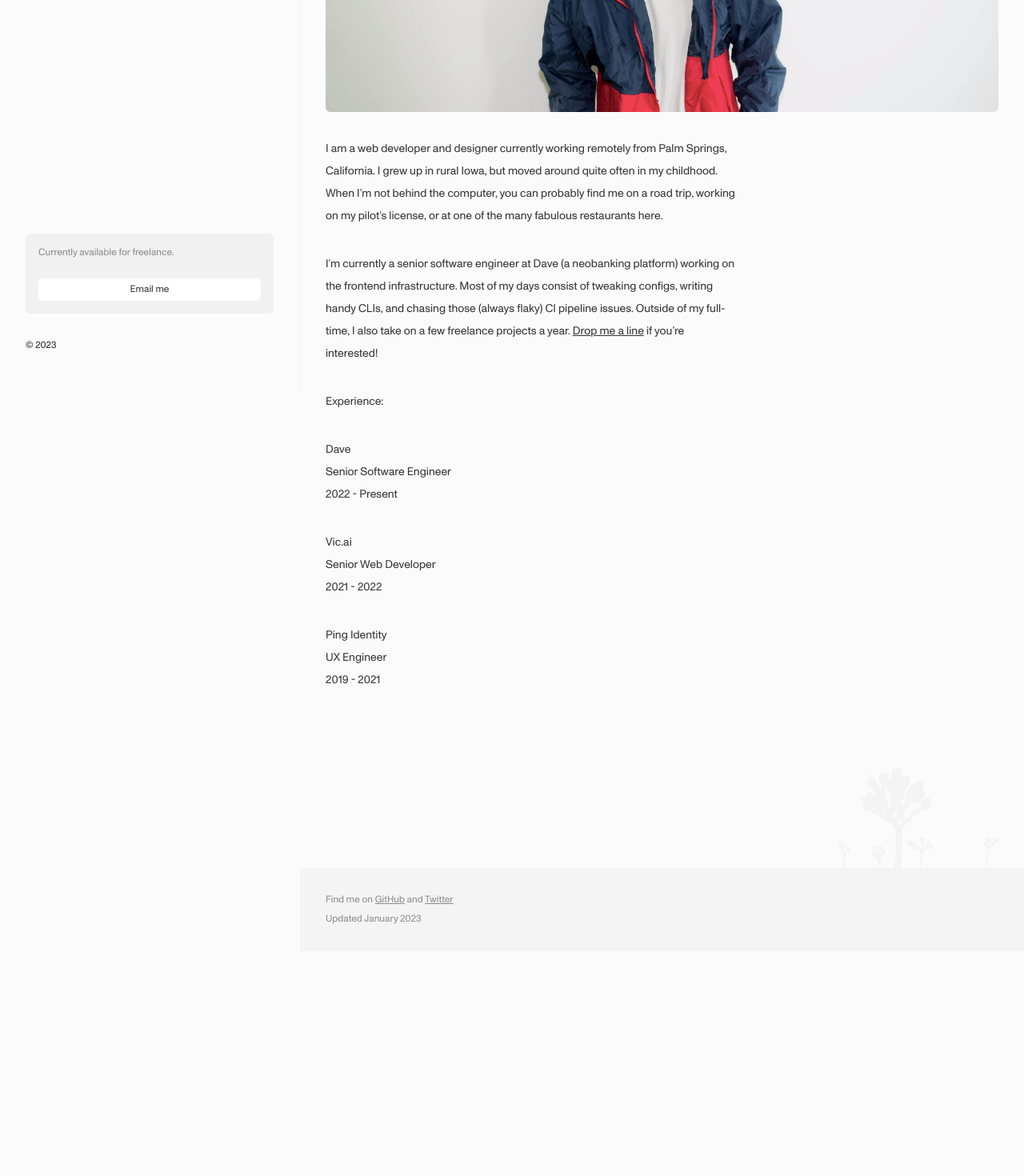
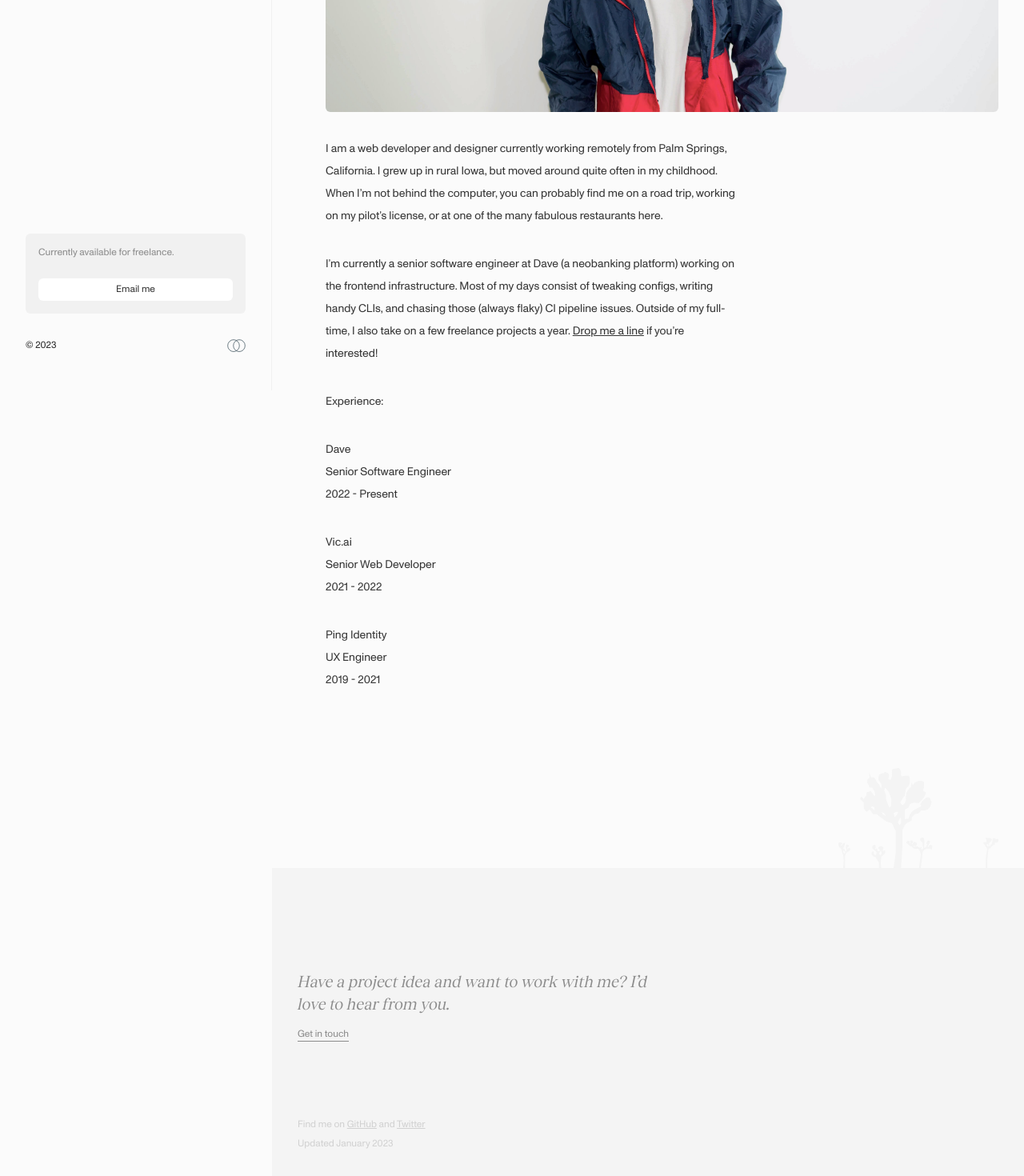
Before and after one commit to yeyouchuan/ye-example-site, a Next.js app: page /about in a window 1280 px wide. Shown: the part 312-1782 px from the top of the page at 80% size. Before the commit the page ends 1501 px from the top, so only its background shows below. Built offline with nearby package versions, Linux system fonts and the light colour scheme.

Commit message:
footer content

```diff
--- a/components/Container.tsx
+++ b/components/Container.tsx
@@ -64,16 +64,16 @@ const Container = ({
           <h3 className="p-0 m-0 text-charcoal text-xs">Senior SWE, Dave</h3>
           <Link
             href="/about"
-            className="p-0 m-0 text-charcoal text-xs underline"
+            className="p-0 m-0 text-charcoal text-xs border-b border-charcoal w-fit"
           >
             More about me
           </Link>
         </Sidebar>
         <div className="min-h-screen flex flex-col">
           <motion.div
-            initial={{ opacity: 0 }}
-            animate={{ opacity: 1 }}
-            exit={{ opacity: 0 }}
+            initial={{ opacity: 0, y: 50 }}
+            animate={{ opacity: 1, y: 0 }}
+            exit={{ opacity: 0, y: 50 }}
             transition={{
               type: "ease-in-out",
             }}
@@ -89,11 +89,24 @@ const Container = ({
                 className="w-[120px] md:w-[200px] h-auto ml-auto"
               />
             </div>
-            <div className="flex-1 flex flex-grow ml-0 md:ml-[300px] xl:ml-[375px]">
+            <div className="flex-1 flex flex-grow ml-0 md:ml-[340px]">
               <div className="flex-1 flex-grow bg-[#F4F4F4] text-charcoal px-8 py-8">
                 <div className="max-w-screen-lg mx-auto">
+                  <div className="max-w-md my-12 md:my-24 flex flex-col gap-4">
+                    <h1 className="font-serif p-0 m-0 text-gray-dark text-xl">
+                      Have a project idea and want to work with me? I’d love to
+                      hear from you.
+                    </h1>
+                    <Link
+                      href="mailto:me@noahbuscher.com"
+                      className="text-xs text-gray-dark border-b border-gray-dark w-fit"
+                    >
+                      Get in touch
+                    </Link>
+                  </div>
+
                   <div className="mx-auto max-w-screen-lg flex flex-col gap-2">
-                    <p className="text-xs text-gray-dark">
+                    <p className="text-xs text-gray">
                       Find me on{" "}
                       <Link
                         className="underline inline"
@@ -109,9 +122,7 @@ const Container = ({
                         Twitter
                       </Link>
                     </p>
-                    <p className="text-xs text-gray-dark">
-                      Updated January 2023
-                    </p>
+                    <p className="text-xs text-gray">Updated January 2023</p>
                   </div>
                 </div>
               </div>
--- a/components/Sidebar.tsx
+++ b/components/Sidebar.tsx
@@ -26,7 +26,7 @@ const Sidebar = ({
 
   return (
     <div>
-      <div className="px-8 py-12 border-r flex-col gap-6 text-sm border-r border-gray-light w-[300px] xl:w-[375px] fixed top-0 left-0 bottom-0 hidden md:flex">
+      <div className="px-8 py-8 border-r flex-col gap-6 text-sm border-r border-gray-light w-[340px] fixed top-0 left-0 bottom-0 hidden md:flex">
         <Link href="/">
           <Avatar
             image={avatar}
@@ -45,7 +45,13 @@ const Sidebar = ({
               Email me
             </Link>
           </div>
-          &copy; {new Date().getFullYear()}
+          <div className="flex flex-row gap-2 items-center">
+            <div className="flex-1">&copy; {new Date().getFullYear()}</div>
+            <img
+              src="/connectedness.svg"
+              className="flex-1 h-4 w-auto flex-grow-0"
+            />
+          </div>
         </div>
       </div>
 
--- a/layouts/Blog.tsx
+++ b/layouts/Blog.tsx
@@ -87,7 +87,7 @@ const Blog = ({ posts }: any) => {
                       {!isGrid && (
                         <Link
                           href={`/posts/${post.data.slug}`}
-                          className="underline text-charcoal text-xs w-fit ml-auto"
+                          className="border-b border-charcoal text-charcoal text-xs w-fit ml-auto"
                         >
                           Read more
                         </Link>
```
Also changed, not shown: public/connectedness.svg (added).
